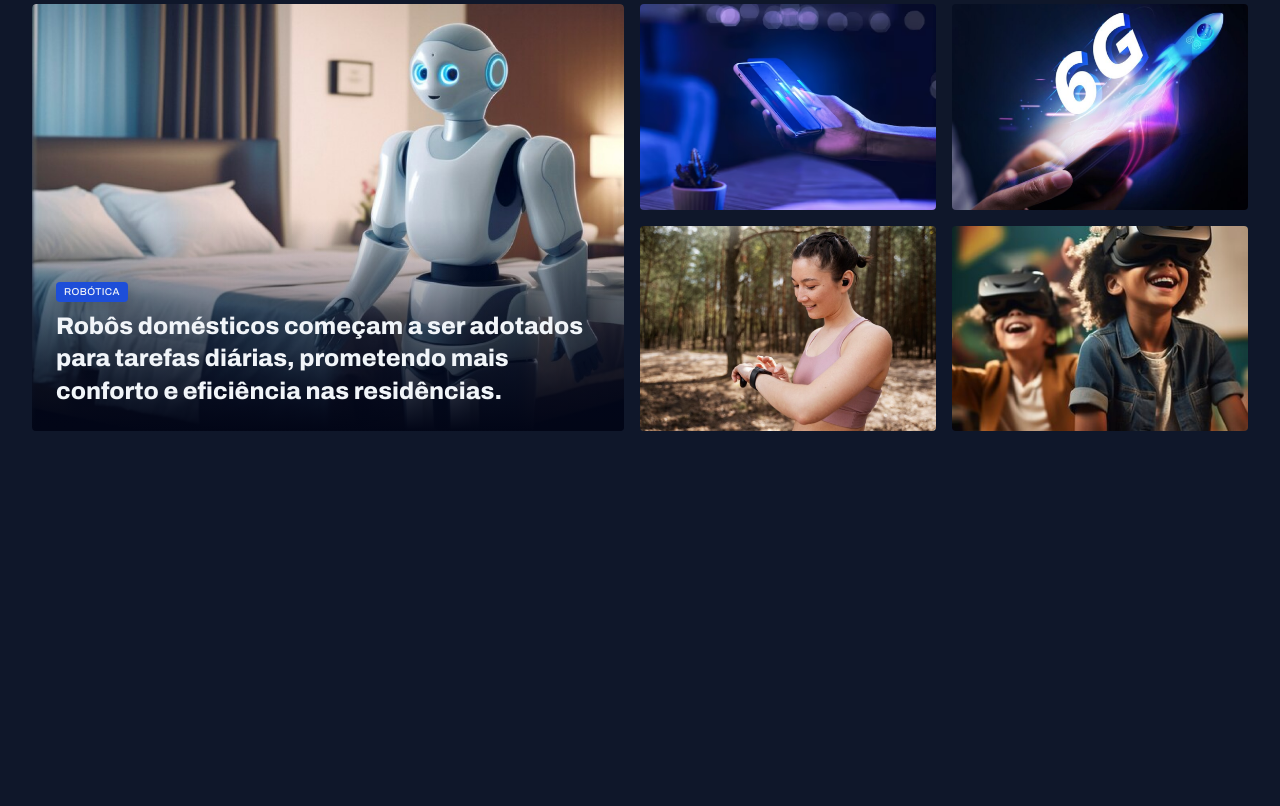
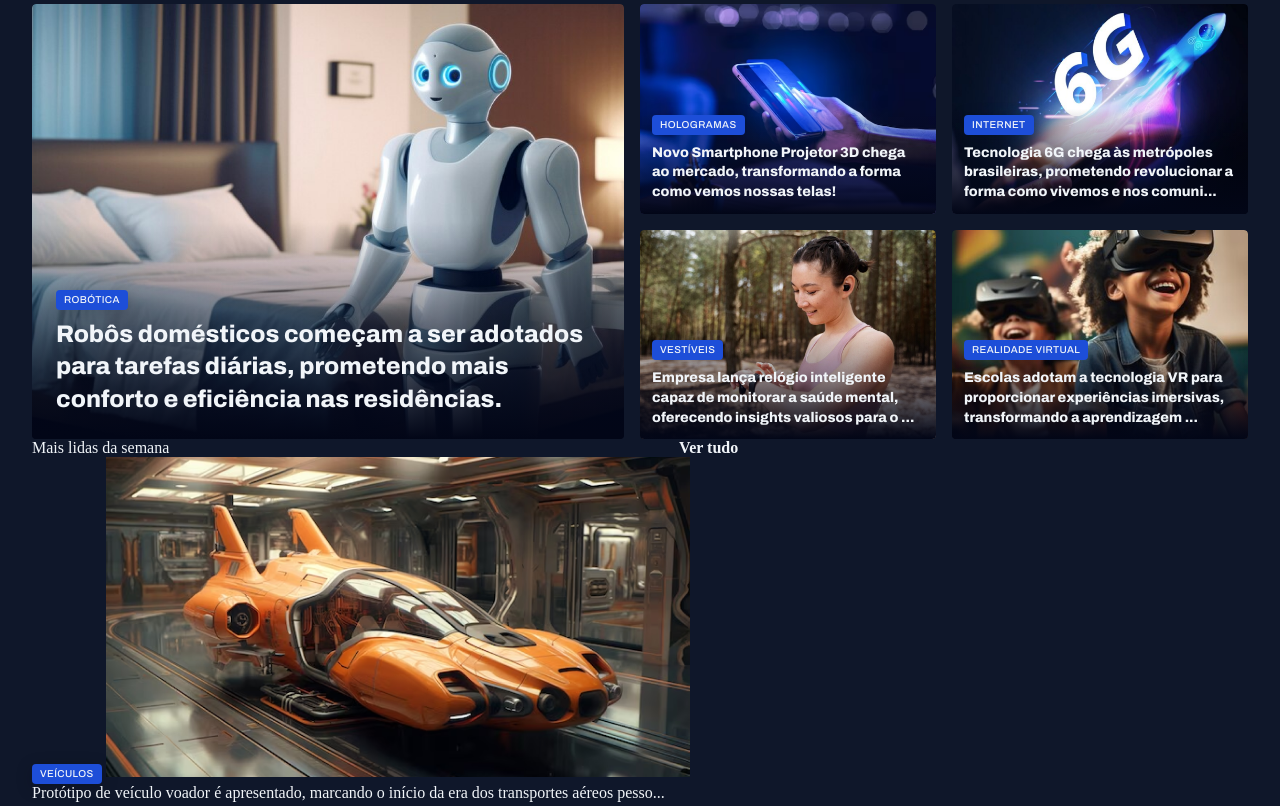
Before and after one commit to brunokristt/Portal-de-Noticias, a plain HTML site: page index.html in a window 1280 px wide. Shown: the part 154-960 px from the top of the page. Before the commit the page ends 800 px from the top, so only its background shows below. Drawn offline with Linux system fonts and the light colour scheme; a web font is replaced by a local one.

Commit message:
feat: add mais lidas da semana

```diff
--- a/index.html
+++ b/index.html
@@ -37,21 +37,101 @@
     <main class="grid container">
         <section id="featured" class="grid grid-flow-col gap-16">
             <figure class="card">
-                <img src="./assets/images/Image 01.png" alt="">
+                <img src="./assets/images/Image 01.png" alt="Robôs domésticos começam a ser adotados para tarefas diárias, prometendo mais conforto e eficiência nas residências.">
 
                 <figcaption>
-                    <span class="content-tag">Robótica</span>
+                    <span class="content-tag">robótica</span>
                     <h2 class="text-2xl">
                         Robôs domésticos começam a ser adotados para tarefas diárias, prometendo mais conforto e eficiência nas residências.
                     </h2>
                 </figcaption>
             </figure>
             <div class="grid grid-cols-2 gap-16">
-                <img src="./assets/images/Image 02.png" alt="">
-                <img src="./assets/images/Image 03.png" alt="">
-                <img src="./assets/images/Image 04.png" alt="">
-                <img src="./assets/images/Image 05.png" alt="">
+                <figure class="card">
+                    <img src="./assets/images/Image 02.png" alt="Novo Smartphone Projetor 3D chega ao mercado, transformando a forma como vemos nossas telas!">
+
+                    <figcaption>
+                        <span class="content-tag">hologramas</span>
+                        <h2 class="text-lg">
+                            Novo Smartphone Projetor 3D chega ao mercado, transformando a forma como vemos nossas telas!
+                        </h2>
+                    </figcaption>
+                </figure>
+                <figure class="card">
+                    <img src="./assets/images/Image 03.png" alt="Tecnologia 6G chega às metrópoles brasileiras, prometendo revolucionar a forma como vivemos e nos comunicamos.">
+
+                    <figcaption>
+                        <span class="content-tag">internet</span>
+                        <h2 class="text-lg">
+                            Tecnologia 6G chega às metrópoles brasileiras, prometendo revolucionar a forma como vivemos e nos comuni...
+                        </h2>
+                    </figcaption>
+                </figure>
+                <figure class="card">
+                    <img src="./assets/images/Image 04.png" alt="Empresa lança relógio inteligente capaz de monitorar a saúde mental, oferecendo insights valiosos para o bem-estar pessoal.">
+
+                    <figcaption>
+                        <span class="content-tag">vestíveis</span>
+                        <h2 class="text-lg">
+                            Empresa lança relógio inteligente capaz de monitorar a saúde mental, oferecendo insights valiosos para o ...
+                        </h2>
+                    </figcaption>
+                </figure>
+                <figure class="card">
+                    <img src="./assets/images/Image 05.png" alt="Escolas adotam a tecnologia VR para proporcionar experiências imersivas, transformando a aprendizagem tradicional.">
+
+                    <figcaption>
+                        <span class="content-tag">realidade virtual</span>
+                        <h2 class="text-lg">
+                            Escolas adotam a tecnologia VR para proporcionar experiências imersivas, transformando a aprendizagem ...
+                        </h2>
+                    </figcaption>
+                </figure>
             </div>
+        </section>
+
+        <section id="weekly">
+            <header class="grid grid-flow-col">
+                <h3>
+                    Mais lidas da semana
+                </h3>
+                <a href="#" class="grid grid-flow-col">
+                    <strong>Ver tudo</strong>
+                    <span></span>
+                </a>
+            </header>
+            <div class="grid gap-16">
+                <figure>
+                    <span class="content-tag">veículos</span>
+                    <img src="./assets/images/Image 06.png" alt="Protótipo de veículo voador é apresentado, marcando o início da era dos transportes aéreos pessoais.">
+                    <p>
+                        Protótipo de veículo voador é apresentado, marcando o início da era dos transportes aéreos pesso...
+                    </p>
+                </figure>
+                <figure>
+                    <span class="content-tag">hologramas</span>
+                    <img src="./assets/images/Image 07.png" alt="Plataforma de videoconferência apresenta nova função de hologramas, tornando as chamadas virtuais mais realistas e envolventes.">
+                    <p>
+                        Plataforma de videoconferência apresenta nova função de hologramas, tornando as chamada...
+                    </p>
+                </figure>
+                <figure>
+                    <span class="content-tag">realidade virtual</span>
+                    <img src="./assets/images/Image 08.png" alt="Nova geração de consoles de videogame é lançada, trazendo gráficos ultra-realistas e experiências de jogo totalmente envolventes.">
+                    <p>
+                        Nova geração de consoles de videogame é lançada, trazendo gráficos ultra-realistas e experiên...
+                    </p>
+                </figure>
+                <figure>
+                    <span class="content-tag">internet</span>
+                    <img src="./assets/images/Image 09.png" alt="Projeto busca oferecer internet de alta velocidade em áreas remotas através de satélites.">
+                    <p>
+                        Projeto busca oferecer internet de alta velocidade em áreas remotas através de satélites.
+                    </p>
+                </figure>
+            </div>
+
+
         </section>
 
     </main>
--- a/styles/global.css
+++ b/styles/global.css
@@ -62,5 +62,5 @@ main {
     text-transform: uppercase;
     letter-spacing: 0.04em;
     color: var(--text-color-primary);
-    box-shadow: 0px 4px 16px #02061740;
+    box-shadow: 0px 4px 16px rgba(2, 6, 23, 0.251);
 }
--- a/styles/section.css
+++ b/styles/section.css
@@ -28,6 +28,10 @@
         bottom: 0;
         padding: 24px;
 
+        &:has(.text-lg) {
+            padding: 12px;
+        }
+
         h2 {
             margin-top: 8px;
         }
```
